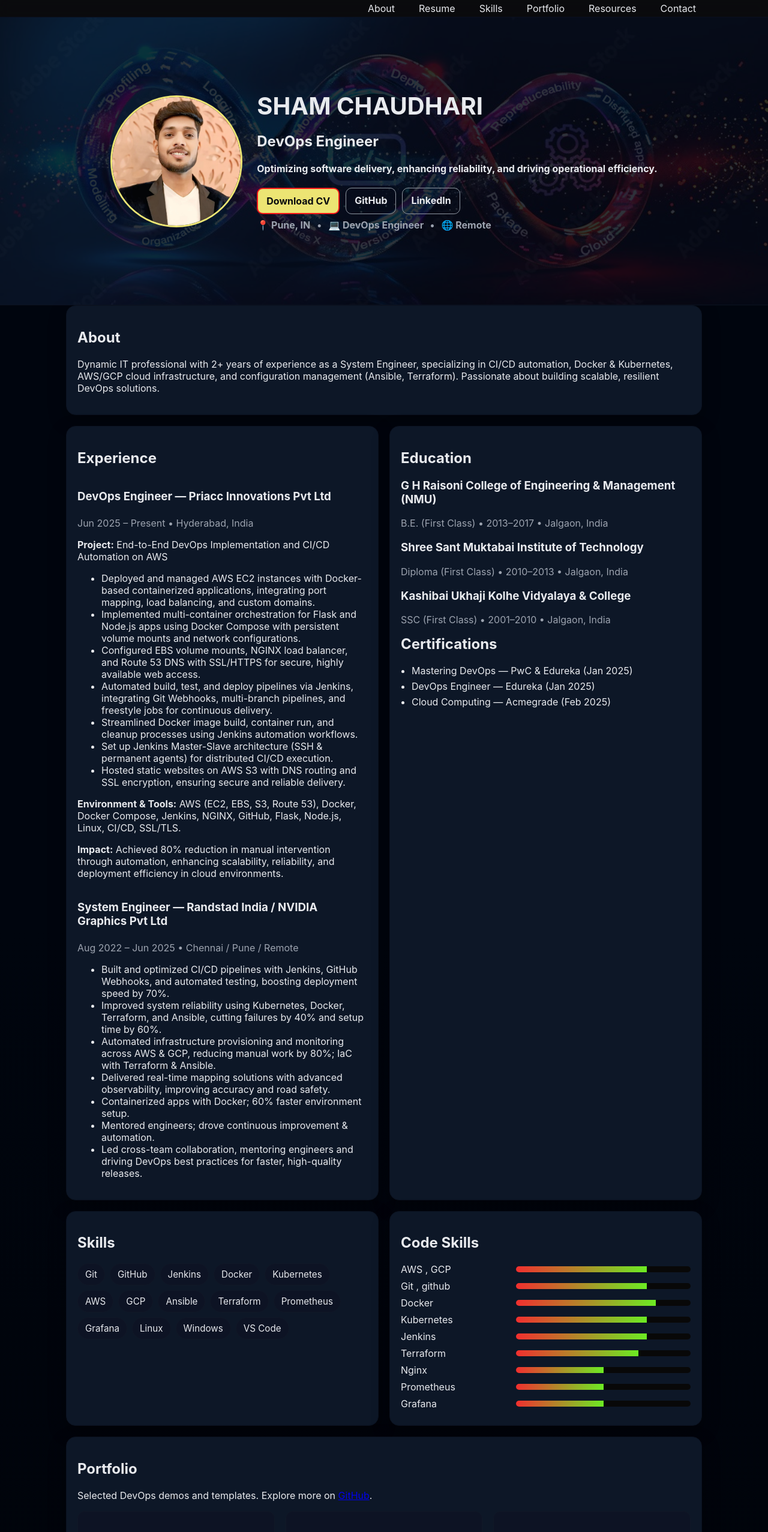
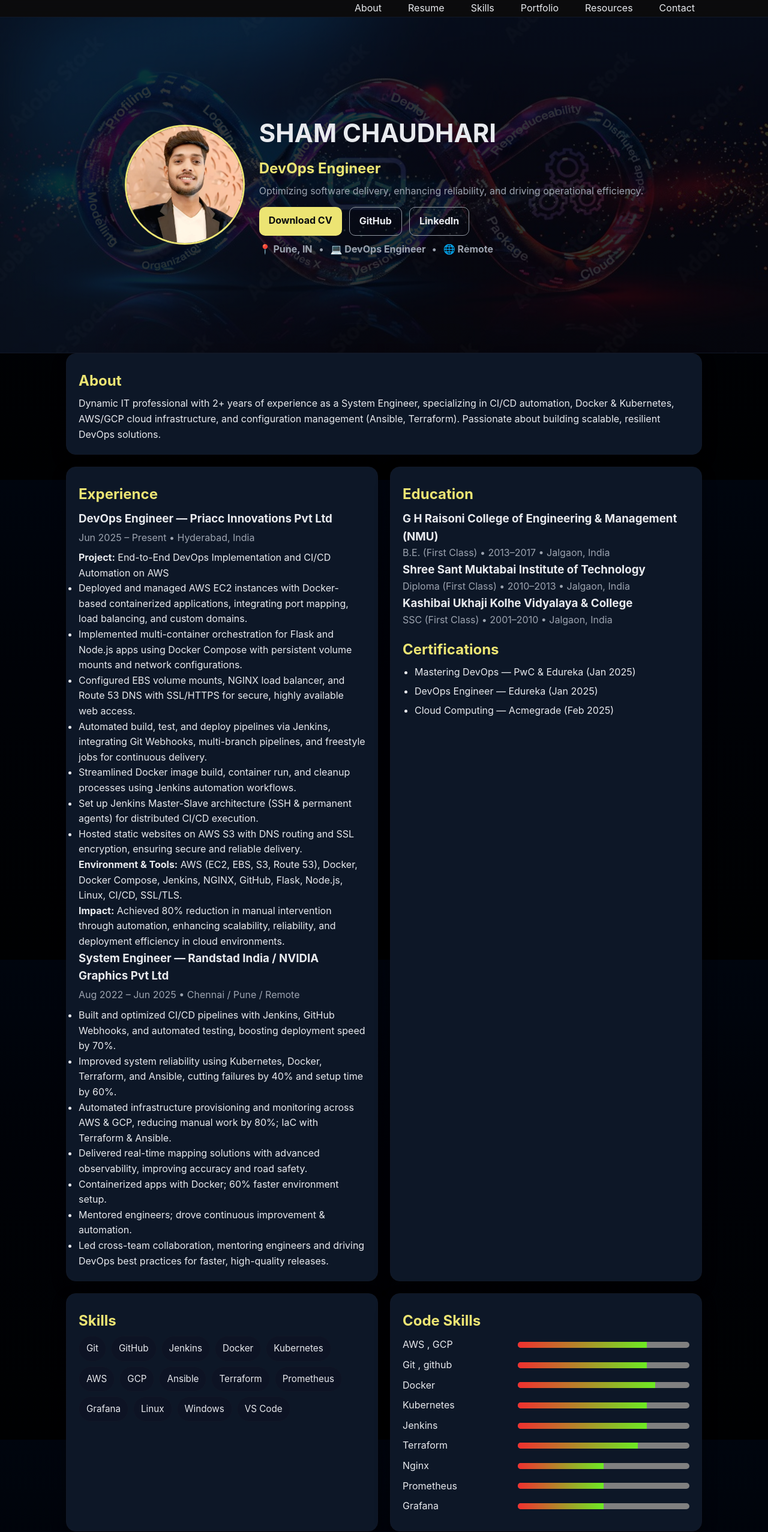
Before and after one commit to sham9394/My_Portfolio, a plain HTML site: page index.html in a window 1280 px wide. Shown: the top 2554 px of the page at 60% size. Drawn offline with Linux system fonts and the light colour scheme.

Commit message:
Update styles.css

```diff
--- a/styles.css
+++ b/styles.css
@@ -1,66 +1,278 @@
-*{box-sizing:border-box}html,body{margin:0}
-:root{
-  --bg:#010308; --panel:#0d1727; --card:#0d1324;
-  --fg:#e8eaee; --muted:#9ca3af; --brand:#ece473; --accent:#1f2937; --line:#111827;
-}
-body{font-family:Inter,system-ui,Segoe UI,Roboto,Ubuntu,Cantarell,'Noto Sans',sans-serif;background:linear-gradient(180deg,#00050e,#00050e 40%,#000207);color:var(--fg)}
-.container{max-width:1100px;margin:0 auto;padding:0 20px}
-.row{display:flex;justify-content:space-between;align-items:center}
-.topbar{position:sticky;top:0;background:rgba(13, 13, 14, 0.8);backdrop-filter:blur(10px);border-bottom:1px solid #0a0f1f;z-index:10}
-.brand{color:var(--fg);text-decoration:none;font-weight:800;letter-spacing:.2px;padding:14px 0;display:inline-block}
-.brand span{color:var(--brand)}
-.nav .menu{display:flex;gap:20px;list-style:none;padding:0;margin:0}
-.nav a{color:var(--fg);text-decoration:none;padding:10px;border-radius:10px}
-.nav a:hover{background:var(--accent)}
-.hamburger{display:none;background:none;border:1px solid #334155;color:var(--fg);border-radius:10px;padding:8px 12px}
-@media (max-width:760px){
-  .hamburger{display:block}
-  .nav .menu{display:none;position:absolute;right:20px;top:60px;background:#0b1220;border:1px solid #111827;border-radius:12px;flex-direction:column;padding:12px;z-index:20}
-  .nav .menu.show{display:flex}
+/* ------------------------------
+   GLOBAL RESET & VARIABLES
+--------------------------------*/
+* { box-sizing: border-box; margin: 0; padding: 0; }
+html, body { height: 100%; }
+
+:root {
+  --bg: #010308;
+  --panel: #0d1727;
+  --card: #0d1324;
+  --fg: #e8eaee;
+  --muted: #9ca3af;
+  --brand: #ece473;
+  --accent: #1f2937;
+  --line: #111827;
+  --btn-hover: #f2d84c;
+  --shadow: rgba(0,0,0,0.3);
 }
 
-.hero{position:relative;min-height:60vh;display:grid;align-items:center;border-bottom:1px solid #0b1220}
-.hero-bg{position:absolute;inset:0;width:100%;height:100%;object-fit:cover;opacity:.18;filter:brightness(150%)}
-.hero-inner{position:relative;display:flex;gap:24px;align-items:center;padding:30px 0}
-.avatar{width:220px;height:220px;border-radius:60%;border:3px solid var(--brand);object-fit:cover}
-h1{font-size:clamp(26px,4vw,40px);margin:0}
-.cta{display:flex;gap:10px;margin-top:12px}
-.btn{background:var(--brand);color:#080a0e;text-decoration:none;padding:10px 14px;border-radius:10px;font-weight:700;border:2px solid #f71818}
-.btn.ghost{background:transparent;border:1px solid #9096a0;color:var(--fg)}
-.meta{margin-top:8px;color:var(--muted)}
-.meta .dot{margin:0 6px}
+body {
+  font-family: Inter, system-ui, Segoe UI, Roboto, Ubuntu, sans-serif;
+  background: linear-gradient(180deg, #00050e, #000207 40%, #000102);
+  color: var(--fg);
+  line-height: 1.6;
+}
 
-main{display:grid;gap:18px;padding:24px 0}
-.card{background:var(--panel);border:1px solid #0b1220;border-radius:16px;padding:18px;box-shadow:0 10px 30px rgba(0,0,0,.3)}
-.grid.two{display:grid;grid-template-columns:1fr 1fr;gap:18px}
-.grid.three{display:grid;grid-template-columns:repeat(3,1fr);gap:18px}
-@media (max-width:980px){.grid.three{grid-template-columns:1fr 1fr}}
-@media (max-width:760px){.grid.two,.grid.three{grid-template-columns:1fr}}
+.container { max-width: 1100px; margin: 0 auto; padding: 0 20px; }
+.row { display: flex; justify-content: space-between; align-items: center; }
 
-.item header{display:flex;flex-direction:column;gap:4px;margin-bottom:8px}
-.muted{color:var(--muted)}
-.mt{margin-top:16px}
-.bullets{padding-left:18px}
-.bullets li{margin:6px 0}
+/* ------------------------------
+   HEADER / NAVIGATION
+--------------------------------*/
+.topbar {
+  position: sticky;
+  top: 0;
+  background: rgba(13, 13, 14, 0.85);
+  backdrop-filter: blur(10px);
+  border-bottom: 1px solid var(--line);
+  z-index: 10;
+}
 
-.chip-list{display:flex;flex-wrap:wrap;gap:8px}
-.chip{background:var(--card);border:1px solid #111827;border-radius:999px;padding:8px 12px;font-size:.95rem}
-.skill-bars div{display:grid;grid-template-columns:180px 1fr;align-items:center;gap:12px;margin:8px 0}
-progress{appearance:none;width:100%;height:10px;border:none;border-radius:8px;background:#111827;overflow:hidden}
-progress::-webkit-progress-bar{background:#080808}
-progress::-webkit-progress-value{background:linear-gradient(90deg,#f12f2f,#6ceb23)}
-progress::-moz-progress-bar{background:linear-gradient(90deg,#f12f2f,#6ceb23)}
+.brand {
+  color: var(--fg);
+  font-weight: 800;
+  text-decoration: none;
+  padding: 14px 0;
+  letter-spacing: .5px;
+}
 
-.tile{background:var(--card);border:1px solid #111827;border-radius:12px;padding:14px}
-.tile .link{display:inline-block;margin-top:8px;color:#fde68a}
+.nav .menu {
+  display: flex;
+  list-style: none;
+  gap: 20px;
+}
 
-.contact{list-style:none;padding:0;margin:0;display:grid;gap:8px}
+.nav a {
+  color: var(--fg);
+  text-decoration: none;
+  padding: 8px 12px;
+  border-radius: 8px;
+  transition: background 0.3s ease;
+}
 
-.foot{border-top:1px solid #0b1220;margin-top:12px;color:var(--muted)}
-.foot .container{display:flex;gap:10px;align-items:center;justify-content:center;padding:16px 0}
+.nav a:hover {
+  background: var(--accent);
+}
 
-.noscript{background:#fde68a;color:#1f2937;padding:12px;text-align:center}
+.hamburger {
+  display: none;
+  background: none;
+  border: 1px solid #334155;
+  color: var(--fg);
+  border-radius: 8px;
+  padding: 6px 10px;
+}
 
+@media (max-width: 760px) {
+  .hamburger { display: block; }
+  .nav .menu {
+    display: none;
+    position: absolute;
+    top: 60px;
+    right: 20px;
+    background: var(--card);
+    border: 1px solid var(--line);
+    border-radius: 10px;
+    flex-direction: column;
+    padding: 12px;
+  }
+  .nav .menu.show { display: flex; }
+}
+
+/* ------------------------------
+   HERO SECTION
+--------------------------------*/
+.hero {
+  position: relative;
+  min-height: 70vh;
+  display: grid;
+  align-items: center;
+  border-bottom: 1px solid var(--line);
+}
+
+.hero-bg {
+  position: absolute;
+  inset: 0;
+  width: 100%;
+  height: 100%;
+  object-fit: cover;
+  opacity: .18;
+  filter: brightness(150%);
+}
+
+.hero-inner {
+  position: relative;
+  display: flex;
+  flex-wrap: wrap;
+  gap: 24px;
+  align-items: center;
+  padding: 40px 0;
+}
+
+.avatar {
+  width: 200px;
+  height: 200px;
+  border-radius: 50%;
+  border: 3px solid var(--brand);
+  object-fit: cover;
+  flex-shrink: 0;
+}
+
+h1 { font-size: clamp(28px, 4vw, 42px); margin: 0; }
+h2 { margin: 6px 0; color: var(--brand); }
+h4 { font-weight: 400; color: var(--muted); }
+
+.cta {
+  display: flex;
+  gap: 12px;
+  margin-top: 14px;
+  flex-wrap: wrap;
+}
+
+.btn {
+  background: var(--brand);
+  color: #080a0e;
+  text-decoration: none;
+  padding: 10px 16px;
+  border-radius: 10px;
+  font-weight: 700;
+  border: none;
+  transition: background 0.3s ease;
+}
+
+.btn:hover {
+  background: var(--btn-hover);
+}
+
+.btn.ghost {
+  background: transparent;
+  border: 1px solid #9096a0;
+  color: var(--fg);
+}
+
+.meta {
+  margin-top: 10px;
+  color: var(--muted);
+}
+.meta .dot { margin: 0 6px; }
+
+/* ------------------------------
+   MAIN CONTENT
+--------------------------------*/
+main {
+  display: grid;
+  gap: 20px;
+  padding: 30px 0;
+}
+
+.card {
+  background: var(--panel);
+  border: 1px solid var(--line);
+  border-radius: 16px;
+  padding: 20px;
+  box-shadow: 0 10px 25px var(--shadow);
+}
+
+.grid.two { display: grid; grid-template-columns: 1fr 1fr; gap: 20px; }
+.grid.three { display: grid; grid-template-columns: repeat(3, 1fr); gap: 20px; }
+
+@media (max-width: 980px) {
+  .grid.three { grid-template-columns: 1fr 1fr; }
+}
+@media (max-width: 760px) {
+  .grid.two, .grid.three { grid-template-columns: 1fr; }
+}
+
+/* ------------------------------
+   SECTIONS & CONTENT
+--------------------------------*/
+.item header {
+  display: flex;
+  flex-direction: column;
+  gap: 4px;
+  margin-bottom: 8px;
+}
+.muted { color: var(--muted); }
+.mt { margin-top: 18px; }
+
+.bullets { padding-left: 20px; }
+.bullets li { margin: 6px 0; }
+
+/* ------------------------------
+   SKILLS SECTION
+--------------------------------*/
+.chip-list { display: flex; flex-wrap: wrap; gap: 8px; }
+.chip {
+  background: var(--card);
+  border: 1px solid var(--line);
+  border-radius: 999px;
+  padding: 8px 12px;
+  font-size: .95rem;
+}
+
+.skill-bars div {
+  display: grid;
+  grid-template-columns: 180px 1fr;
+  align-items: center;
+  gap: 12px;
+  margin: 8px 0;
+}
+
+progress {
+  appearance: none;
+  width: 100%;
+  height: 10px;
+  border: none;
+  border-radius: 8px;
+  background: #111827;
+  overflow: hidden;
+}
+progress::-webkit-progress-value {
+  background: linear-gradient(90deg, #f12f2f, #6ceb23);
+}
+progress::-moz-progress-bar {
+  background: linear-gradient(90deg, #f12f2f, #6ceb23);
+}
+
+/* ------------------------------
+   PORTFOLIO SECTION
+--------------------------------*/
+.tile {
+  background: var(--card);
+  border: 1px solid var(--line);
+  border-radius: 12px;
+  padding: 16px;
+  transition: transform 0.2s ease, box-shadow 0.2s ease;
+}
+.tile:hover {
+  transform: scale(1.02);
+  box-shadow: 0 8px 20px rgba(0,0,0,0.4);
+}
+.tile .link {
+  display: inline-block;
+  margin-top: 10px;
+  color: var(--brand);
+  font-weight: bold;
+  text-decoration: none;
+}
+.tile .link:hover {
+  text-decoration: underline;
+}
+
+/* ------------------------------
+   CERTIFICATIONS SECTION
+--------------------------------*/
 .cert-grid {
   display: grid;
   grid-template-columns: repeat(auto-fit, minmax(240px, 1fr));
@@ -69,16 +281,14 @@ progress::-moz-progress-bar{background:linear-gradient(90deg,#f12f2f,#6ceb23)}
 }
 .cert-item {
   background: var(--card);
-  border: 1px solid #111827;
+  border: 1px solid var(--line);
   border-radius: 12px;
   padding: 10px;
   text-align: center;
+  transition: transform 0.2s ease;
   cursor: zoom-in;
-  transition: transform 0.2s ease;
 }
-.cert-item:hover {
-  transform: scale(1.02);
-}
+.cert-item:hover { transform: scale(1.03); }
 .cert-item img {
   width: 100%;
   height: auto;
@@ -87,48 +297,32 @@ progress::-moz-progress-bar{background:linear-gradient(90deg,#f12f2f,#6ceb23)}
 .cert-item figcaption {
   margin-top: 8px;
   font-size: 0.9rem;
+  color: var(--muted);
 }
 
-/* Zoom modal */
-#certModal {
-  display: none;
-  position: fixed;
-  z-index: 1000;
-  top: 0; left: 0;
-  width: 100%; height: 100%;
-  background: rgba(0,0,0,0.8);
-  justify-content: center;
-  align-items: center;
-}
-#certModal img {
-  max-width: 90%;
-  max-height: 90%;
-  border-radius: 8px;
-}
-#certModal.close-area {
-  cursor: pointer;
-}
+/* ------------------------------
+   CONTACT SECTION
+--------------------------------*/
+.contact-section { text-align: center; }
+.contact-info p { margin: 6px 0; }
 
-/* Contact Section */
-.contact-section {
-  text-align: center;
-}
-.contact-info p {
-  margin: 6px 0;
-}
 #contactForm {
   display: grid;
   gap: 12px;
   margin-top: 16px;
+  max-width: 500px;
+  margin-inline: auto;
 }
-#contactForm input, #contactForm textarea {
+#contactForm input,
+#contactForm textarea {
   padding: 10px;
   border-radius: 8px;
   border: 1px solid var(--muted);
   background: var(--card);
   color: var(--fg);
 }
-#contactForm input:focus, #contactForm textarea:focus {
+#contactForm input:focus,
+#contactForm textarea:focus {
   outline: none;
   border-color: var(--brand);
 }
@@ -142,5 +336,40 @@ progress::-moz-progress-bar{background:linear-gradient(90deg,#f12f2f,#6ceb23)}
   cursor: pointer;
 }
 #contactForm button:hover {
-  background: #f2d84c;
+  background: var(--btn-hover);
 }
+
+/* ------------------------------
+   FOOTER
+--------------------------------*/
+.foot {
+  border-top: 1px solid var(--line);
+  margin-top: 20px;
+  color: var(--muted);
+  text-align: center;
+}
+.foot .container {
+  display: flex;
+  gap: 10px;
+  align-items: center;
+  justify-content: center;
+  padding: 16px 0;
+}
+.foot a {
+  color: var(--brand);
+  text-decoration: none;
+}
+.foot a:hover {
+  text-decoration: underline;
+}
+
+/* ------------------------------
+   NOSCRIPT WARNING
+--------------------------------*/
+.noscript {
+  background: var(--brand);
+  color: #1f2937;
+  padding: 12px;
+  text-align: center;
+  font-weight: 600;
+}
```
